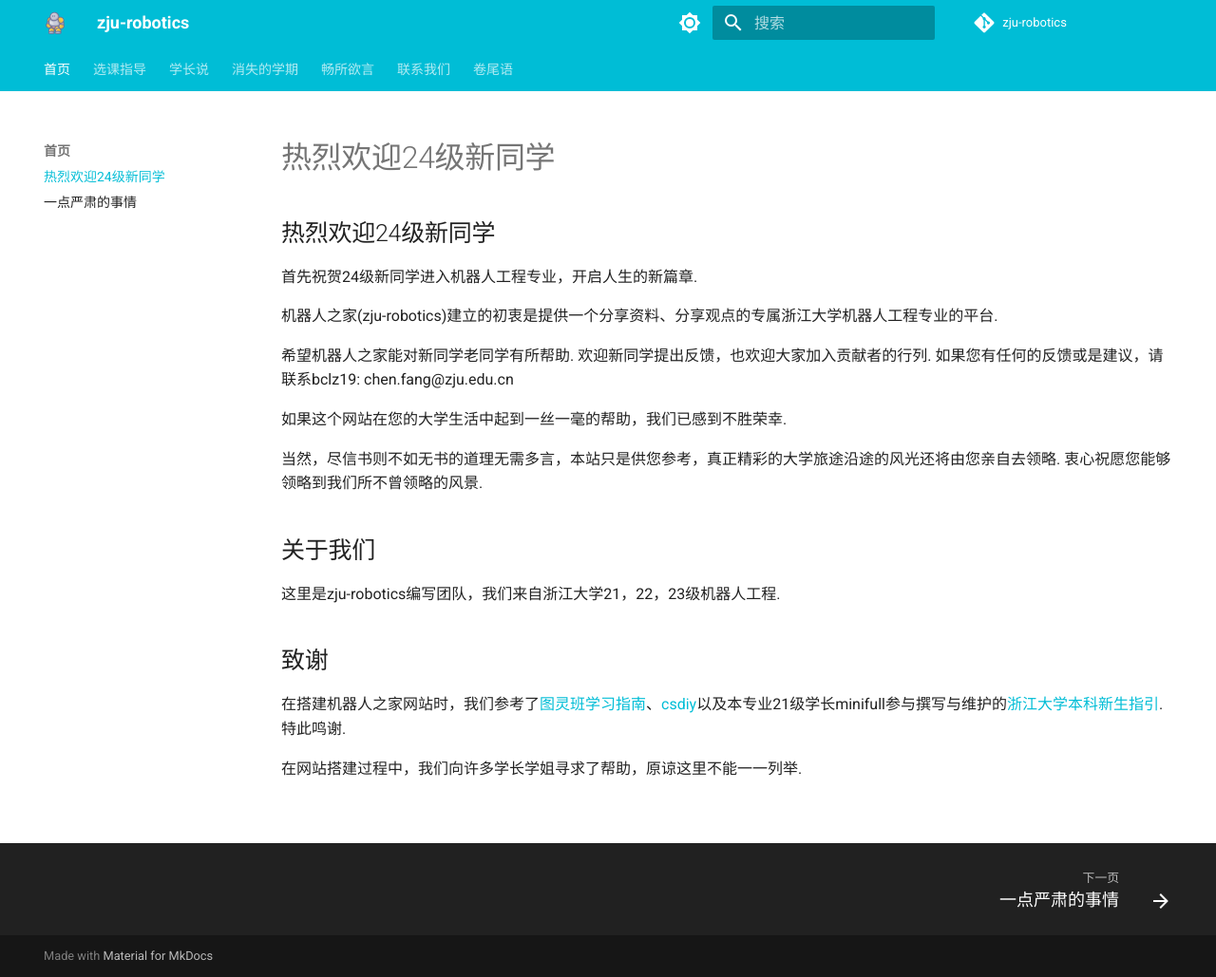
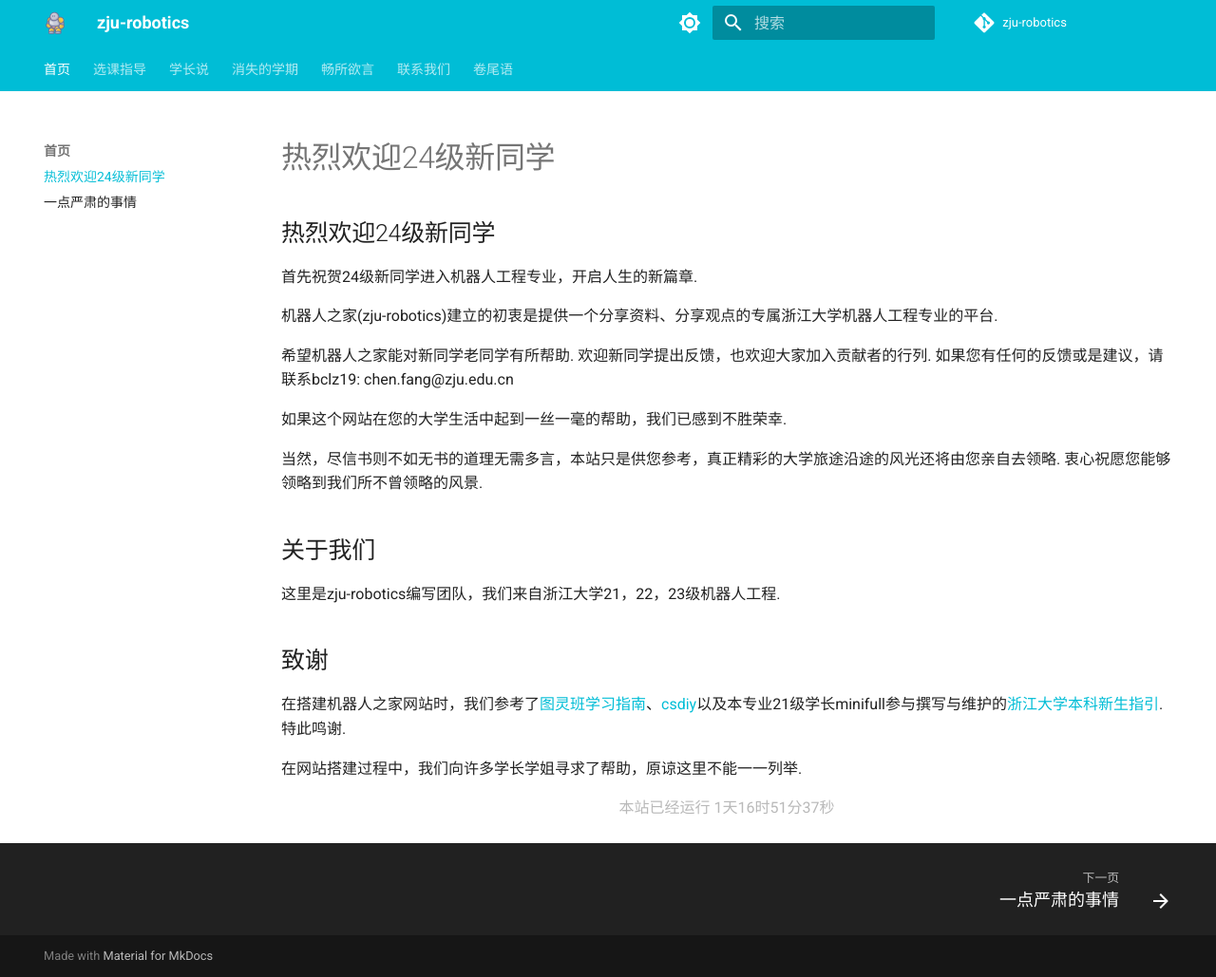
Before and after one commit to bclz19/zju-robotics, an MkDocs documentation site: the page built from docs/index.md, in a window 1280 px wide and 1029 px high. Shown: the whole window at 95% size. Built offline with MkDocs 1.6.1 and Material for MkDocs 9.7.7, drawn with Linux system fonts in a browser that asks for light colours; comment, search, counter and statistics services are not loaded.

Commit message:
更新运行时间

```diff
--- a/docs/index.md
+++ b/docs/index.md
@@ -24,5 +24,34 @@
   <h2>致谢</h2>
   <p>在搭建机器人之家网站时，我们参考了<a href="https://zju-turing.github.io/TuringCourses/">图灵班学习指南</a>、<a href="http://csdiy.wiki">csdiy</a>以及本专业21级学长minifull参与撰写与维护的<a href="https://zjuers.com/welcome/">浙江大学本科新生指引</a>. 特此鸣谢.</p>
   <p>在网站搭建过程中，我们向许多学长学姐寻求了帮助，原谅这里不能一一列举.</p>
+
+
+<font color="#B9B9B9">
+  <p style="text-align: center; ">
+      <span>本站已经运行</span>
+      <span id='box1'></span>
+</p>
+  <div id="box1"></div>
+  <script>
+    function timingTime(){
+      let start = '2024-8-14 00:00:00'
+      let startTime = new Date(start).getTime()
+      let currentTime = new Date().getTime()
+      let difference = currentTime - startTime
+      let m =  Math.floor(difference / (1000))
+      let mm = m % 60  // 秒
+      let f = Math.floor(m / 60)
+      let ff = f % 60 // 分钟
+      let s = Math.floor(f/ 60) // 小时
+      let ss = s % 24
+      let day = Math.floor(s  / 24 ) // 天数
+      return day + "天" + ss + "时" + ff + "分" + mm +'秒'
+    }
+    setInterval(()=>{
+      document.getElementById('box1').innerHTML = timingTime()
+    },1000)
+  </script>
+  </font>
+
 </body>
 </html>
```
